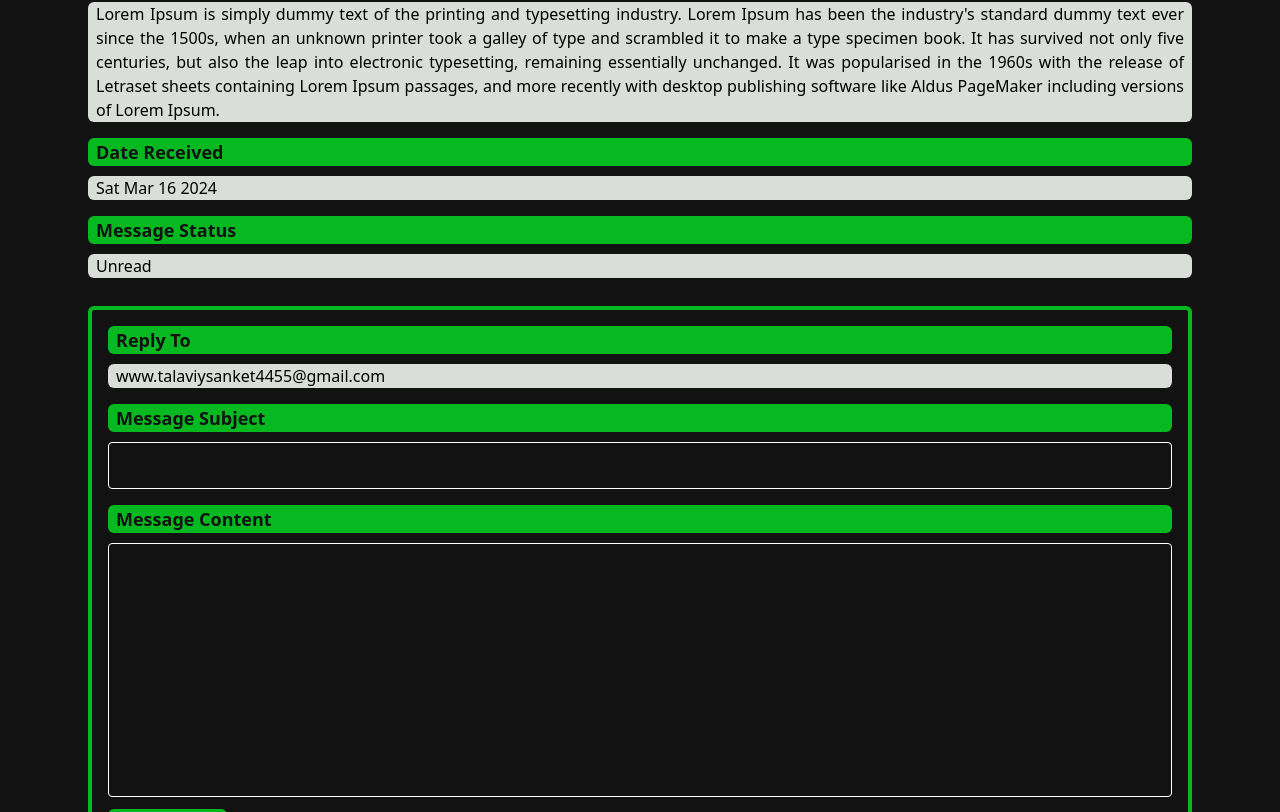
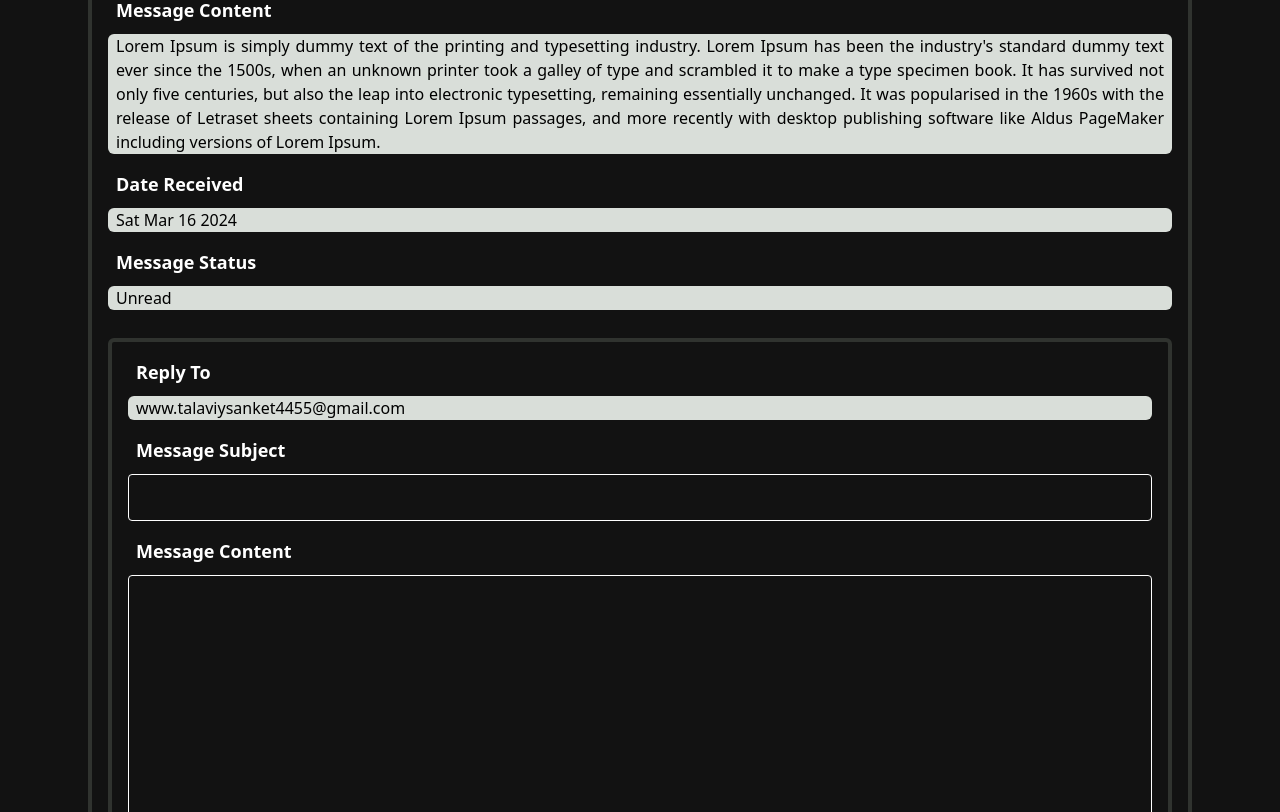
Before and after one commit to Sanket4450/Portfolio, a React (Vite) app: page /admin/messages/1 in a window 1280 px wide. Shown: the part 468-1280 px from the top of the page. Built offline with nearby package versions, Linux system fonts and the light colour scheme; no server answers.

Commit message:
removed unnecessary bg colors

```diff
--- a/src/components/messages/FullMessage.jsx
+++ b/src/components/messages/FullMessage.jsx
@@ -23,7 +23,7 @@ export const FullMessage = ({ id }) => {
   }, [])
 
   return (
-    <section>
+    <section className=" border-4 border-gray-weak rounded-md mx-2 my-5 p-2">
       <FullMessageOptions isRead={isRead} setIsRead={setIsRead} />
       <div>
         <MessageField messageKey="Sender Name" messageValue={`${user.firstName} ${user.lastName}`} />
--- a/src/components/messages/MesageReplyInput.jsx
+++ b/src/components/messages/MesageReplyInput.jsx
@@ -3,7 +3,7 @@ import { Box, TextField } from '@mui/material'
 export const MesageReplyInput = ({ inputKey, inputRows, inputName }) => {
   return (
     <div className=" py-2 px-2 space-y-2.5">
-      <p className=" bg-text-theme-primary text-bg-primary text-lg font-semibold rounded-md px-2">{inputKey}</p>
+      <p className=" text-primary text-lg font-semibold rounded-md px-2">{inputKey}</p>
       <Box
         component="form"
         sx={{
--- a/src/components/messages/MessageField.jsx
+++ b/src/components/messages/MessageField.jsx
@@ -3,7 +3,7 @@ import { memo } from 'react'
 export const MessageField = memo(({ messageKey, messageValue }) => {
   return (
     <div className=" py-2 px-2 space-y-2.5">
-      <p className=" bg-text-theme-primary text-bg-primary text-lg font-semibold rounded-md px-2">{messageKey}</p>
+      <p className=" text-primary text-lg font-semibold rounded-md px-2">{messageKey}</p>
       <p className=" bg-greenGray text-justify rounded-md px-2 overflow-scroll">{messageValue}</p>
     </div>
   )
--- a/src/components/messages/MessageOptionsMobile.jsx
+++ b/src/components/messages/MessageOptionsMobile.jsx
@@ -6,6 +6,8 @@ import { MessageMenuItem } from './MessageMenuItem'
 export const MessageOptionsMobile = ({ selectedMessages }) => {
   const [infoAnchorEl, setInfoAnchorEl] = useState(null)
   const [sortAnchorEl, setSortAnchorEl] = useState(null)
+  const [selectedInfoMenuItem, setSelectedInfoMenuItem] = useState(null)
+  const [selectedSortMenuItem, setSelectedSortMenuItem] = useState(null)
   const infoOpen = Boolean(infoAnchorEl)
   const sortOpen = Boolean(sortAnchorEl)
 
@@ -13,16 +15,18 @@ export const MessageOptionsMobile = ({ selectedMessages }) => {
     setInfoAnchorEl(event.currentTarget)
   }
 
-  const handleInfoClose = () => {
-    setInfoAnchorEl(null)
-  }
-
   const handleSortClick = (event) => {
     setSortAnchorEl(event.currentTarget)
   }
 
-  const handleSortClose = () => {
+   const handleInfoClose = (event) => {
+     setInfoAnchorEl(null)
+     setSelectedInfoMenuItem(event.target.id)
+   }
+
+  const handleSortClose = (event) => {
     setSortAnchorEl(null)
+    setSelectedSortMenuItem(event.target.id)
   }
 
   return (
--- a/src/components/messages/MessageReply.jsx
+++ b/src/components/messages/MessageReply.jsx
@@ -3,7 +3,7 @@ import { MesageReplyInput } from './MesageReplyInput.jsx'
 
 export const MessageReply = ({ email }) => {
   return (
-    <div className=" border-4 border-text-theme-primary rounded-md mx-2 my-5 p-2">
+    <div className=" border-4 border-gray-weak rounded-md mx-2 my-5 p-2">
       <MessageField messageKey="Reply To" messageValue={email} />
       <MesageReplyInput inputKey="Message Subject" inputRows={1} inputName="subject" />
       <MesageReplyInput inputKey="Message Content" inputRows={10} inputName="description" />
```
